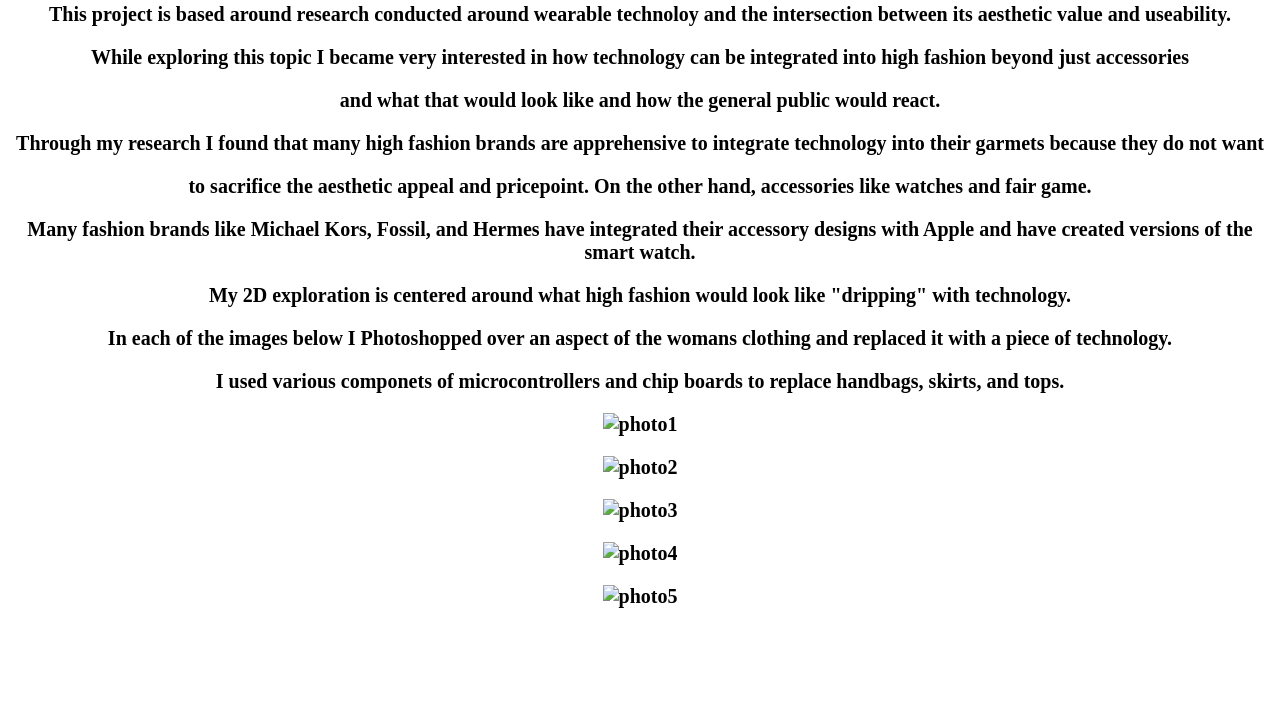
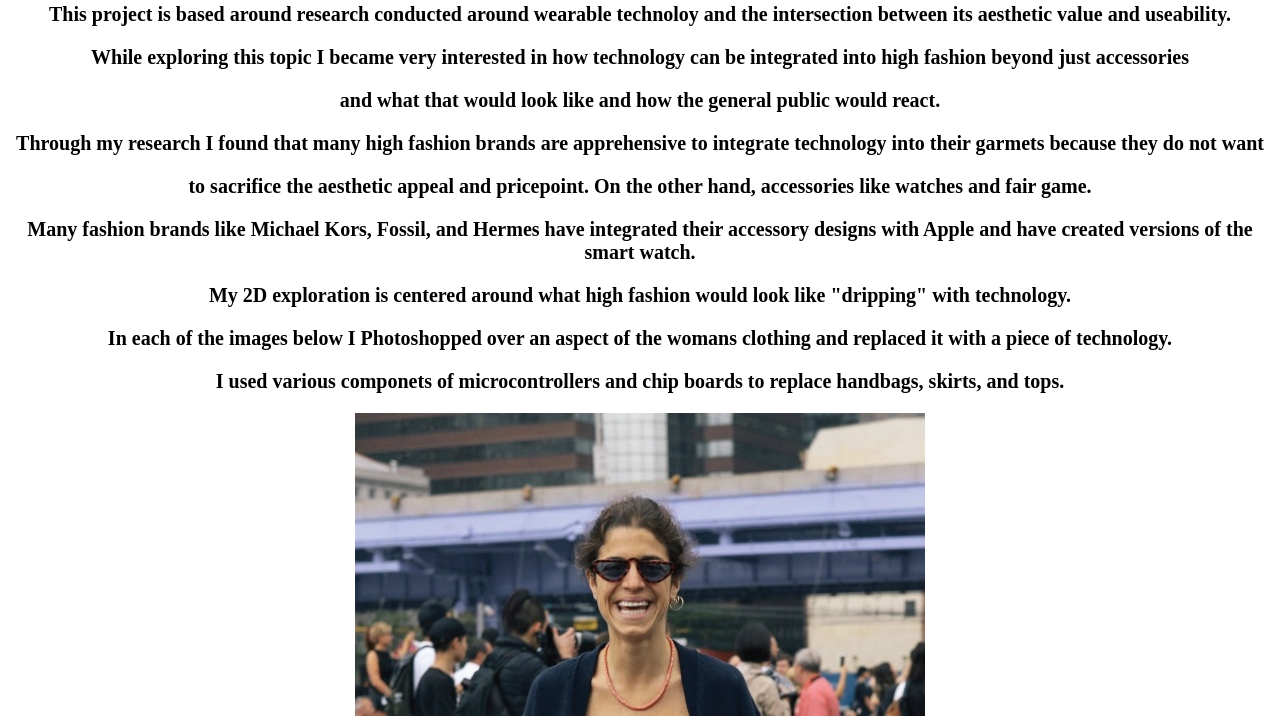
Before and after one commit to kfeigeles/corelabsystems, a plain HTML site: page IiF_2D.html in a window 1280 px wide. Shown: the part 84-800 px from the top of the page. Drawn offline with Linux system fonts and the light colour scheme.

Commit message:
Update IiF_2D.html

```diff
--- a/IiF_2D.html
+++ b/IiF_2D.html
@@ -30,11 +30,11 @@
         <p>My 2D exploration is centered around what high fashion would look like "dripping" with technology.</p>
         <p>In each of the images below I Photoshopped over an aspect of the womans clothing and replaced it with a piece of technology.</p>
         <p>I used various componets of microcontrollers and chip boards to replace handbags, skirts, and tops.</p>
-        <p><img src="./IiFphotos/photo1.jpg" alt="photo1" class="center"></p>
-        <p><img src="./IiFphotos/photo2.jpg" alt="photo2" class="center"></p>
-        <p><img src="./IiFphotos/photo3.jpg" alt="photo3" class="center"></p>
-        <p><img src="./IiFphotos/photo4.jpg" alt="photo4" class="center"></p>
-        <p><img src="./IiFphotos/photo5.jpg" alt="photo5" class="center"></p>
+        <p><img src="./photo1.jpg" alt="photo1" class="center"></p>
+        <p><img src="./photo2.jpg" alt="photo2" class="center"></p>
+        <p><img src="./photo3.jpg" alt="photo3" class="center"></p>
+        <p><img src="./photo4.jpg" alt="photo4" class="center"></p>
+        <p><img src="./photo5.jpg" alt="photo5" class="center"></p>
     </h2>
 </body>
 </html>
```
